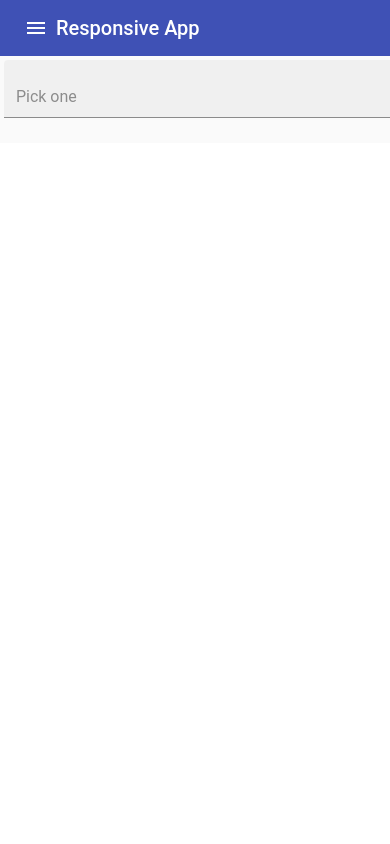
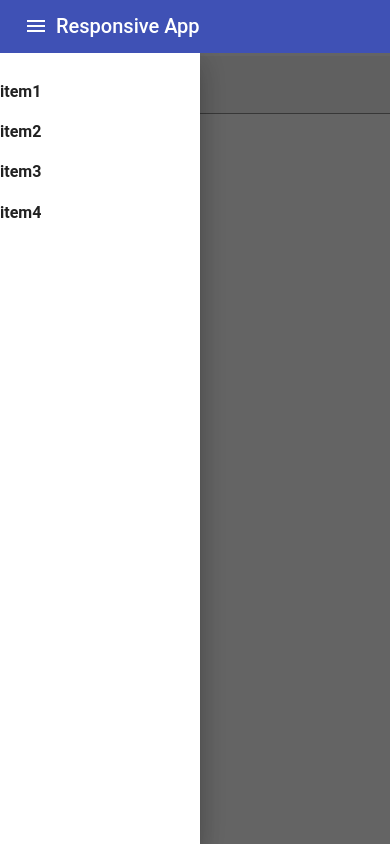
Before and after one commit to Smith-MichaelJ1995/rubin-poc, an Angular app: page / in a window 390 px wide. Both pictures are taken after a click on the button "menu". Built offline with nearby package versions, Linux system fonts and the light colour scheme.

Commit message:
1) Saved rubin light logo to my machine. 2) Properly formatted the searchbar. 3) Incorporated responsive navbar which contains sidebar that occupies the entire page.

```diff
--- a/src/app/autocomplete-auto-active-first-option-example.css
+++ b/src/app/autocomplete-auto-active-first-option-example.css
@@ -6,6 +6,18 @@
   bottom: 0;
   left: 0;
   right: 0;
+}
+
+.example-sidenav {
+  width: 200px;
+}
+
+.example-navlist-item {
+  padding: auto;
+}
+
+.example-sidenav-container {
+  height: 100%;
 }
 
 .example-form {
--- a/src/app/autocomplete-auto-active-first-option-example.html
+++ b/src/app/autocomplete-auto-active-first-option-example.html
@@ -1,10 +1,19 @@
 <div class="example-container">
   <mat-toolbar color="primary" class="example-toolbar">
-    <button mat-icon-button ><mat-icon>menu</mat-icon></button>
+    <button mat-icon-button (click)="snav.toggle()"><mat-icon>menu</mat-icon></button>
     <h1 class="example-app-name">Responsive App</h1>
   </mat-toolbar>
 
-  <mat-sidenav-container>
+  <mat-sidenav-container class="example-sidenav-container">
+    <mat-sidenav #snav class="example-sidenav">
+      <mat-nav-list>
+        <h4 mat-list-item>item1</h4>
+        <h4 mat-list-item>item2</h4>
+        <h4 mat-list-item>item3</h4>
+        <h4 mat-list-item>item4</h4>
+      </mat-nav-list>
+    </mat-sidenav>
+    <mat-sidenav-content>
       <form class="example-form">
         <mat-form-field class="example-full-width">
           <input type="text"
@@ -20,6 +29,7 @@
           </mat-autocomplete>
         </mat-form-field>
       </form>
+    </mat-sidenav-content>
   </mat-sidenav-container>
 </div>
 
```
Also changed, not shown: src/assets/images/Rubin-Light-Logo.png (added). Lines whose indentation alone changed are shown as unchanged.
